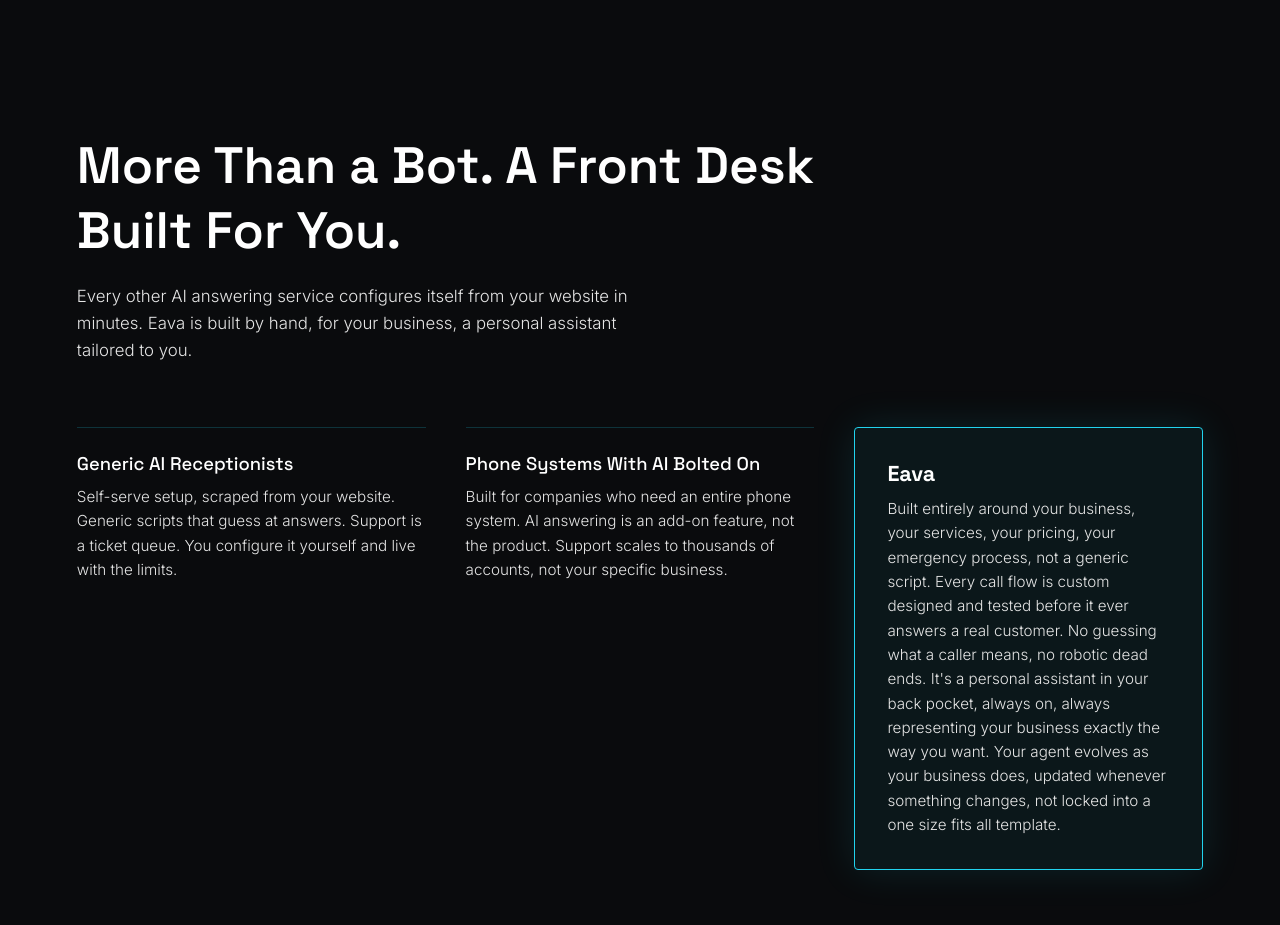
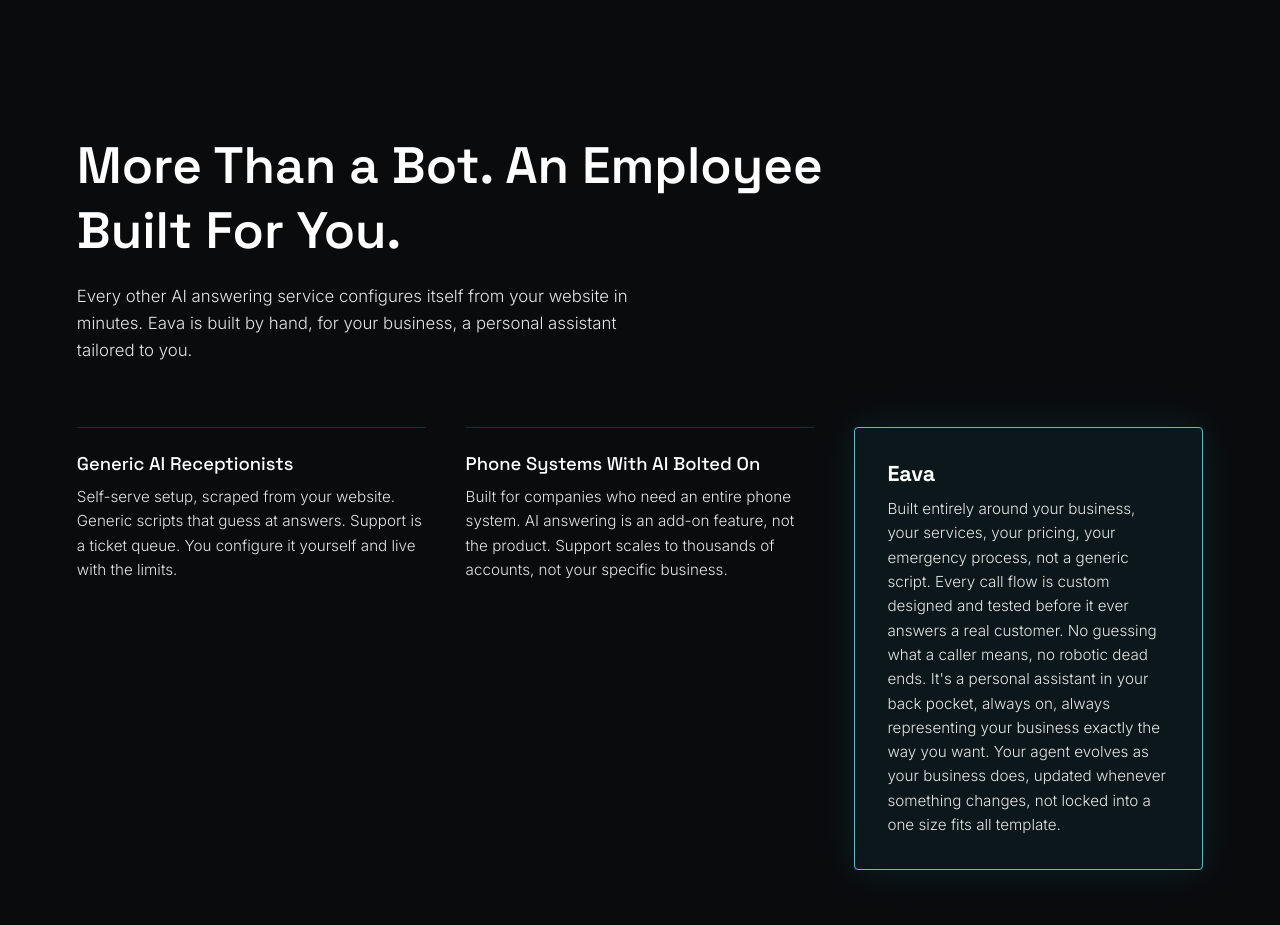
Before and after one commit to Eava-Dev/Eava-website, a Next.js app: page / in a window 1280 px wide. Shown: the part 2600-3525 px from the top of the page. Built offline with nearby package versions, Linux system fonts and the light colour scheme; grey boxes are pictures that could not be loaded.

Commit message:
Update Marketing section headline
Text only, same styling and placement.

```diff
--- a/app/components/MarketingSection.tsx
+++ b/app/components/MarketingSection.tsx
@@ -77,7 +77,7 @@
             maxWidth: "760px",
           }}
         >
-          More Than a Bot. A Front Desk Built For You.
+          More Than a Bot. An Employee Built For You.
         </h2>
       </FadeIn>
 
```
